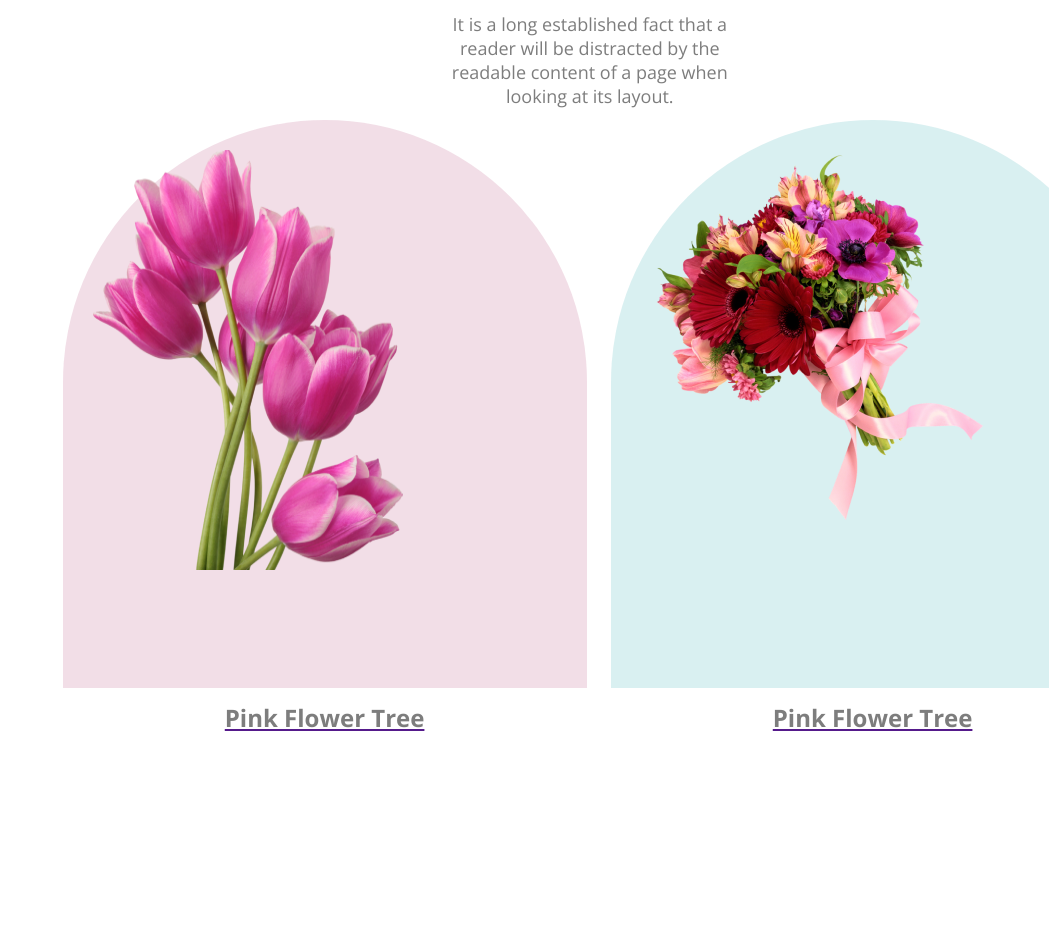
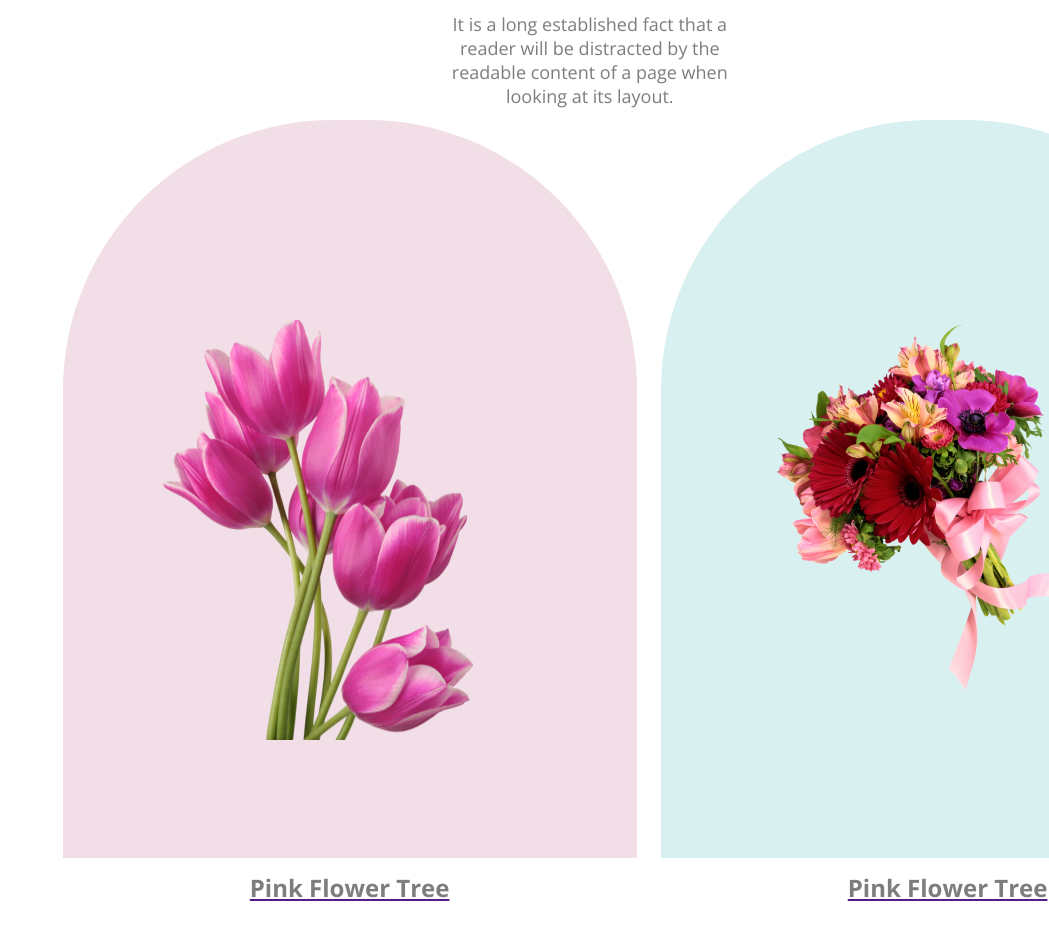
Before and after one commit to AbdullaArif11/Flower-shop, a plain HTML site: page index.html in a window 1280 px wide. Shown: the part 1163-2103 px from the top of the page, without its empty margins (231-1280 px from the left). Drawn offline with nearby package versions, Linux system fonts and the light colour scheme.

Commit message:
updated css

```diff
--- a/style.css
+++ b/style.css
@@ -92,7 +92,7 @@ font-weight: 400;
   height: 538px;
   flex-shrink: 0;
   border-radius: 270px 270px 0 0;
-  padding: 30px 30px 0px 30px;
+  padding: 200px 10px 0 100px;
   margin: 12px;
 }
 
```
